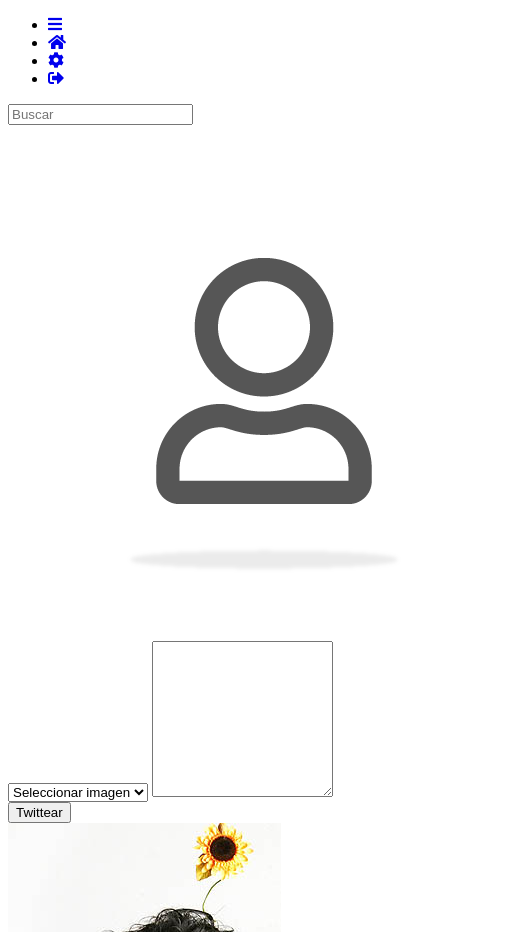
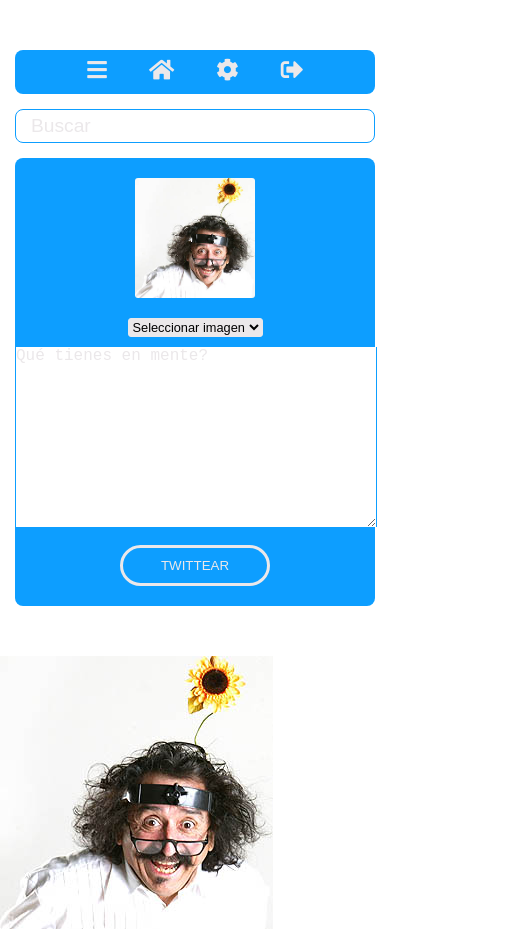
Before and after one commit to jjjjota/Prueba02, a website: page public/index.html in a window 390 px wide. Shown: the top 932 px of the page, 520 px wide, since content can reach past the window. Drawn offline with nearby package versions, Linux system fonts and the light colour scheme; files that its build step writes are made by us from their sources.

Commit message:
:hatched_chick: Added mobile-style to column left

```diff
--- a/public/index.html
+++ b/public/index.html
@@ -12,7 +12,7 @@
   <link rel="stylesheet" href="css/app.css"/>
 
   <!-- Script & JQuery -->
-  <script src="assets/js/lib/jquery-3.3.1.min.js"></script>
+  <script src="https://code.jquery.com/jquery-3.3.1.min.js"></script>
   <script src="js/app.js"></script>
 
   <!-- Fonts -->
@@ -24,31 +24,35 @@
 <body>
 
   <!-- COLUMN LEFT -------------------------------------------------------------------------------->
-  <aside>
+  <aside class="columnLeft">
 
     <!-- Barra de navegación mini ------------------------------------------------------------------->
     <nav class="navbar">
-      <ul>
-        <li><a href="#"><i class="fas fa-bars"></i></a></li>
-        <li><a href="#"><i class="fas fa-home"></i></a></li>
-        <li><a href="#"><i class="fas fa-cog"></i></a></li>
-        <li><a href="#"><i class="fas fa-sign-out-alt"></i></a></li>
+      <ul class="navbar__container">
+        <li class="navbar__item"><a href="#"><i class="fas fa-bars"></i></a></li>
+        <li class="navbar__item"><a href="#"><i class="fas fa-home"></i></a></li>
+        <li class="navbar__item"><a href="#"><i class="fas fa-cog"></i></a></li>
+        <li class="navbar__item"><a href="#"><i class="fas fa-sign-out-alt"></i></a></li>
       </ul>
     </nav>
 
     <!-- Caja de búsqueda ---------------------------------------------------------------------------->
-    <form class="form search">
+    <form>
       <input class="search__box" type="search" name="search" value="" placeholder="Buscar"/>
     </form>
 
     <!-- Crear tuit --------------------------------------------------------------------------------->
-    <form class="form createTuit">
+    <form class="createTuit">
+
       <!-- Imagen de perfil -->
-      <div class="createTuit__imageBox"><img class="createTuit__image" src="../src/images/uk.png" alt="profile"/></div>
+      <div class="createTuit__selectImage">
+        <div class="createTuit__imageContainer">
+          <img class="createTuit__image" src="../src/images/fl.jpg" alt="profile"/>
+        </div>
 
         <!-- Seleccionar imagen de perfil -->
-      <label for="select">
-        <select class="createTuit__imageSelect" name="select" id="select">
+        <label for="image">
+          <select class="createTuit__imageSelect" name="select" id="image">
             <option value="uk.png">Seleccionar imagen</option>
             <option value="she.jpg">Margot Robbie</option>
             <option value="he.jpg">Ryan Reynolds</option>
@@ -56,12 +60,16 @@
             <option value="fl.jpg">Florcita Motuda</option>
           </select>
         </label>
+      </div>
 
       <!-- Texto del tuit -->
-      <textarea class="form--createTuit__textarea" name="tuitText" form="createTuit" rows="10" required></textarea>
+      <div class="clear">
+        <textarea id="textarea" class="createTuit__textarea" name="tuitText" form="createTuit" rows="10" placeholder="Qué tienes en mente?" required></textarea>
+      </div>
 
       <!-- Botón de enviar -->
-      <input class="form--createTuit__button" type="submit" name="submit" value="Twittear">
+      <input class="createTuit__button" type="submit" name="submit" value="TWITTEAR">
+
     </form>
 
   </aside>
@@ -101,6 +109,22 @@
       </div>
     </article>
 
+    <article class="boardTuits__tuit">
+      <img class="boardTuits__tuitImage" src="../src/images/fl.jpg" alt="author" />
+
+      <div class="boardTuits__tuitInner">
+        <p>
+          Hello world, this is a default tuit!
+        </p>
+
+        <ul class="boardTuits__tuitFeatures">
+          <li><a href="#"><i class="fas fa-heart"></i></a></li>
+          <li>45.000</li>
+          <li><i class="far fa-trash-alt"></i></li>
+        </ul>
+      </div>
+    </article>
+
   </section>
 </body>
 
--- /dev/null
+++ b/public/js/app.js
@@ -0,0 +1,87 @@
+/******/ (function(modules) { // webpackBootstrap
+/******/ 	// The module cache
+/******/ 	var installedModules = {};
+/******/
+/******/ 	// The require function
+/******/ 	function __webpack_require__(moduleId) {
+/******/
+/******/ 		// Check if module is in cache
+/******/ 		if(installedModules[moduleId]) {
+/******/ 			return installedModules[moduleId].exports;
+/******/ 		}
+/******/ 		// Create a new module (and put it into the cache)
+/******/ 		var module = installedModules[moduleId] = {
+/******/ 			i: moduleId,
+/******/ 			l: false,
+/******/ 			exports: {}
+/******/ 		};
+/******/
+/******/ 		// Execute the module function
+/******/ 		modules[moduleId].call(module.exports, module, module.exports, __webpack_require__);
+/******/
+/******/ 		// Flag the module as loaded
+/******/ 		module.l = true;
+/******/
+/******/ 		// Return the exports of the module
+/******/ 		return module.exports;
+/******/ 	}
+/******/
+/******/
+/******/ 	// expose the modules object (__webpack_modules__)
+/******/ 	__webpack_require__.m = modules;
+/******/
+/******/ 	// expose the module cache
+/******/ 	__webpack_require__.c = installedModules;
+/******/
+/******/ 	// define getter function for harmony exports
+/******/ 	__webpack_require__.d = function(exports, name, getter) {
+/******/ 		if(!__webpack_require__.o(exports, name)) {
+/******/ 			Object.defineProperty(exports, name, {
+/******/ 				configurable: false,
+/******/ 				enumerable: true,
+/******/ 				get: getter
+/******/ 			});
+/******/ 		}
+/******/ 	};
+/******/
+/******/ 	// getDefaultExport function for compatibility with non-harmony modules
+/******/ 	__webpack_require__.n = function(module) {
+/******/ 		var getter = module && module.__esModule ?
+/******/ 			function getDefault() { return module['default']; } :
+/******/ 			function getModuleExports() { return module; };
+/******/ 		__webpack_require__.d(getter, 'a', getter);
+/******/ 		return getter;
+/******/ 	};
+/******/
+/******/ 	// Object.prototype.hasOwnProperty.call
+/******/ 	__webpack_require__.o = function(object, property) { return Object.prototype.hasOwnProperty.call(object, property); };
+/******/
+/******/ 	// __webpack_public_path__
+/******/ 	__webpack_require__.p = "/";
+/******/
+/******/ 	// Load entry module and return exports
+/******/ 	return __webpack_require__(__webpack_require__.s = 0);
+/******/ })
+/************************************************************************/
+/******/ ([
+/* 0 */
+/***/ (function(module, exports, __webpack_require__) {
+
+__webpack_require__(1);
+module.exports = __webpack_require__(2);
+
+
+/***/ }),
+/* 1 */
+/***/ (function(module, exports) {
+
+// TODO: delimitar 140 caracteres
+
+/***/ }),
+/* 2 */
+/***/ (function(module, exports) {
+
+// removed by extract-text-webpack-plugin
+
+/***/ })
+/******/ ]);
--- /dev/null
+++ b/public/mix-manifest.json
@@ -0,0 +1,4 @@
+{
+    "/js/app.js": "/js/app.js",
+    "/css/app.css": "/css/app.css"
+}
--- a/src/scss/app.scss
+++ b/src/scss/app.scss
@@ -1 +1,158 @@
 // TODO: poner resize:none al textarea
+// IMPORTS
+@import url('https://fonts.googleapis.com/css?family=Catamaran');
+
+// COLORS
+$light-blue: #0D9EFF;
+$blue: #0A78C2;
+$white: #EBE8EA;
+
+// GENERAL
+
+html {
+  font: 16px /1.5 'Catamaran', 'sans-serif';
+}
+
+* {
+  margin: 0;
+  padding: 0;
+}
+
+ul {
+  list-style: none;
+}
+
+a {
+  color: inherit;
+}
+
+// LEFT COLUMN
+.columnLeft {
+  margin: 50px 15px;
+
+  .navbar {
+    box-sizing: border-box;
+    margin-bottom: 15px;
+    border-radius: 8px;
+    padding: 5px 40px;
+    background-color: $light-blue;
+
+    &__container {
+      display: flex;
+      justify-content: space-evenly;
+    }
+
+    &__item {
+      font-size: 1.4rem;
+      color: $white;
+      padding: 0 10px;
+    }
+  }
+
+  .search__box {
+    box-sizing: border-box;
+    font-size: 1.2rem;
+    color: $blue;
+    width: 100%;
+
+    margin-bottom: 15px;
+    border: none;
+    border-radius: 8px;
+    padding: 5px 15px;
+    border: 1px solid $light-blue;
+
+    &::placeholder {
+      color: $white;
+    }
+  }
+
+  .createTuit {
+    box-sizing: border-box;
+    width: inherit;
+
+    border-radius: 8px;
+
+    background-color: $light-blue;
+    text-align: center;
+
+    &__imageContainer {
+      text-align: center;
+    }
+
+    &__image {
+      width: 120px;
+      height: 120px;
+
+      margin-top: 20px;
+      margin-bottom: 10px;
+      border-radius: 3px;
+    }
+
+    &__imageSelect {
+      max-width: 160px;
+
+      margin-bottom: 10px;
+      border: 1px solid $white;
+      border-radius: 3px;
+
+      background-color: $white;
+      font-size: 0.8rem;
+    }
+
+    &__textarea {
+      resize: vertical;
+      width: 100%;
+
+      border: none;
+      border-left: 1px solid $light-blue;
+      border-right: 1px solid $light-blue;
+
+      font-size: 1rem;
+      color: $blue;
+
+      &::placeholder {
+        color: $white;
+      }
+    }
+
+    &__button {
+      width: 150px;
+
+      margin-top: 10px;
+      margin-bottom: 20px;
+      border: 3px solid  $white;
+      border-radius: 51px;
+      padding: 10px 0;
+
+      background-color: $light-blue;
+      color: $white;
+
+      &:hover {
+        border-color: $blue;
+        background-color: $blue;
+        color: $white;
+      }
+    }
+  }
+}
+
+.clear {
+  clear: both;
+}
+// BOARDTUITS
+.boardTuits {
+}
+
+// BREAKPOINTS
+
+@media (min-width: 576px) {
+  .columnLeft {
+    max-width: 400px;
+  }
+}
+
+@media (min-width: 768px) { }
+
+@media (min-width: 992px) { }
+
+@media (min-width: 1200px) { }
```
Also changed, not shown: public/css/app.css (added). Lines whose indentation alone changed are shown as unchanged.
